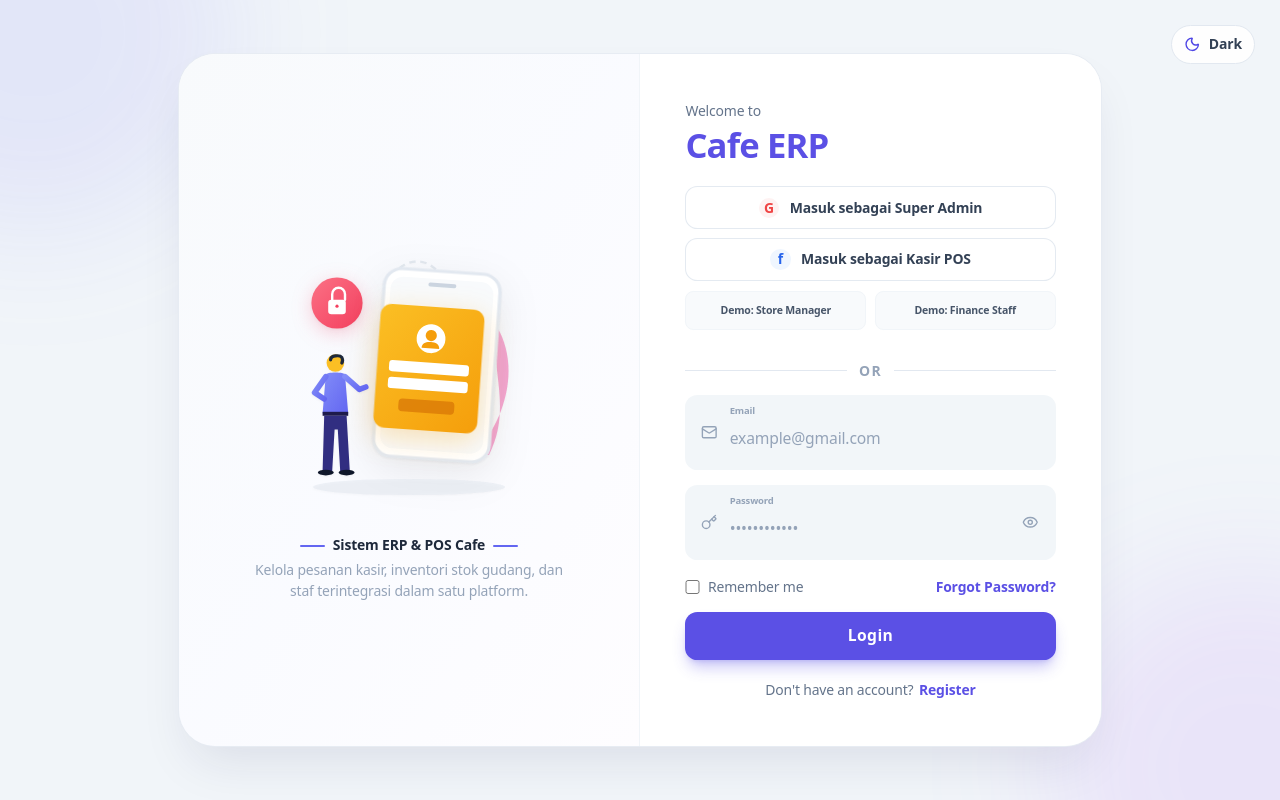
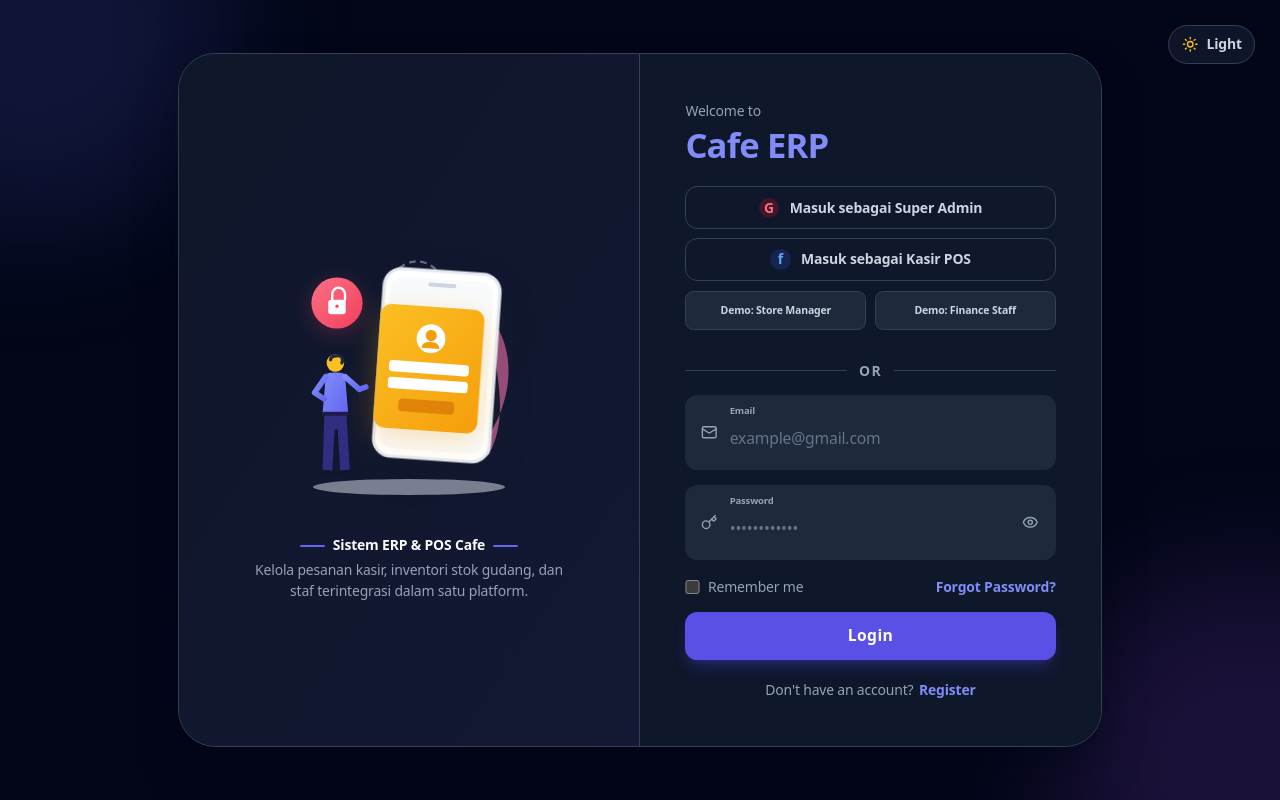
Before and after one commit to zrahmatullah/erp_management_system, a Vue app in the folder frontend/: page /login in a window 1280 px wide. Shown: the top 800 px of the page. Built offline with nearby package versions, Linux system fonts and the light colour scheme.

Commit message:
fix(theme): set dark mode as default and ensure immediate global light mode switching

```diff
--- a/frontend/index.html
+++ b/frontend/index.html
@@ -1,10 +1,25 @@
 <!DOCTYPE html>
-<html lang="en">
+<html lang="id" class="dark">
   <head>
     <meta charset="UTF-8" />
     <link rel="icon" type="image/svg+xml" href="/vite.svg" />
     <meta name="viewport" content="width=device-width, initial-scale=1.0" />
     <title>Cafe Monitoring & ERP System</title>
+    <script>
+      (function() {
+        try {
+          var saved = localStorage.getItem('cafe_erp_theme');
+          var theme = saved ? saved : 'dark';
+          if (theme === 'dark') {
+            document.documentElement.classList.add('dark');
+          } else {
+            document.documentElement.classList.remove('dark');
+          }
+        } catch (e) {
+          document.documentElement.classList.add('dark');
+        }
+      })();
+    </script>
     <link rel="preconnect" href="https://fonts.googleapis.com">
     <link rel="preconnect" href="https://fonts.gstatic.com" crossorigin>
     <link href="https://fonts.googleapis.com/css2?family=Inter:wght@300;400;500;600;700;800;900&display=swap" rel="stylesheet">
--- a/frontend/src/stores/app.store.ts
+++ b/frontend/src/stores/app.store.ts
@@ -4,9 +4,9 @@ import { ref } from 'vue';
 export const useAppStore = defineStore('app', () => {
   const sidebarCollapsed = ref(false);
 
-  // Read saved theme from localStorage, default to light
+  // Read saved theme from localStorage, default to dark
   const savedTheme = typeof localStorage !== 'undefined' ? localStorage.getItem('cafe_erp_theme') as 'light' | 'dark' | null : null;
-  const initialTheme: 'light' | 'dark' = savedTheme || 'light';
+  const initialTheme: 'light' | 'dark' = savedTheme ? savedTheme : 'dark';
 
   const theme = ref<'light' | 'dark'>(initialTheme);
   const locale = ref('id-ID');
--- a/frontend/src/style.css
+++ b/frontend/src/style.css
@@ -49,3 +49,105 @@
     line-height: 1.25rem !important;
   }
 }
+
+/* ==========================================================================
+   GLOBAL DARK MODE AUTOMATION FOR ALL VIEWS & MENUS
+   Ensures 100% consistency across all menus when toggling Light / Dark
+   ========================================================================== */
+html.dark {
+  color-scheme: dark;
+}
+
+html.dark body {
+  background-color: #020617;
+  color: #f1f5f9;
+}
+
+/* All standard card surfaces in dark mode */
+html.dark .bg-white:not([data-keep-light]):not(.bg-keep-white) {
+  background-color: #0f172a !important;
+}
+
+html.dark .bg-slate-50:not([data-keep-light]):not(.bg-keep-light),
+html.dark .bg-slate-50\/50:not([data-keep-light]),
+html.dark .bg-slate-50\/60:not([data-keep-light]),
+html.dark .bg-slate-100:not([data-keep-light]),
+html.dark .bg-slate-100\/60:not([data-keep-light]),
+html.dark .bg-slate-100\/70:not([data-keep-light]),
+html.dark .bg-slate-100\/80:not([data-keep-light]) {
+  background-color: #1e293b !important;
+}
+
+/* Borders in dark mode */
+html.dark .border-slate-100,
+html.dark .border-slate-200,
+html.dark .border-slate-200\/50,
+html.dark .border-slate-200\/60,
+html.dark .border-slate-200\/80,
+html.dark .border-slate-200\/90,
+html.dark .border-slate-300 {
+  border-color: #334155 !important;
+}
+
+html.dark .divide-slate-100 > * + *,
+html.dark .divide-slate-200 > * + * {
+  border-color: #334155 !important;
+}
+
+/* Headings and body texts in dark mode */
+html.dark .text-slate-900,
+html.dark .text-slate-800 {
+  color: #f8fafc !important;
+}
+
+html.dark .text-slate-700,
+html.dark .text-slate-600 {
+  color: #cbd5e1 !important;
+}
+
+html.dark .text-slate-500,
+html.dark .text-slate-400 {
+  color: #94a3b8 !important;
+}
+
+/* Inputs, textareas, selects in dark mode */
+html.dark input:not([type="checkbox"]):not([type="radio"]):not([data-keep-light]),
+html.dark select:not([data-keep-light]),
+html.dark textarea:not([data-keep-light]) {
+  background-color: #1e293b;
+  border-color: #334155;
+  color: #f8fafc;
+}
+
+html.dark input:not([type="checkbox"]):not([type="radio"])::placeholder,
+html.dark textarea::placeholder {
+  color: #64748b;
+}
+
+/* Subtle glowing tints for status badges in dark mode */
+html.dark .bg-emerald-50, html.dark .bg-emerald-100 {
+  background-color: rgba(6, 78, 59, 0.4) !important;
+  color: #34d399 !important;
+}
+html.dark .bg-blue-50, html.dark .bg-blue-100 {
+  background-color: rgba(30, 58, 138, 0.4) !important;
+  color: #60a5fa !important;
+}
+html.dark .bg-amber-50, html.dark .bg-amber-100 {
+  background-color: rgba(120, 53, 15, 0.4) !important;
+  color: #fbbf24 !important;
+}
+html.dark .bg-red-50, html.dark .bg-red-100, html.dark .bg-rose-50, html.dark .bg-rose-100 {
+  background-color: rgba(136, 19, 55, 0.4) !important;
+  color: #f87171 !important;
+}
+html.dark .bg-purple-50, html.dark .bg-purple-100 {
+  background-color: rgba(88, 28, 135, 0.4) !important;
+  color: #c084fc !important;
+}
+
+/* Modals & Floating surfaces in dark mode */
+html.dark .bg-white\/95,
+html.dark .bg-white\/90 {
+  background-color: rgba(15, 23, 42, 0.95) !important;
+}
```
